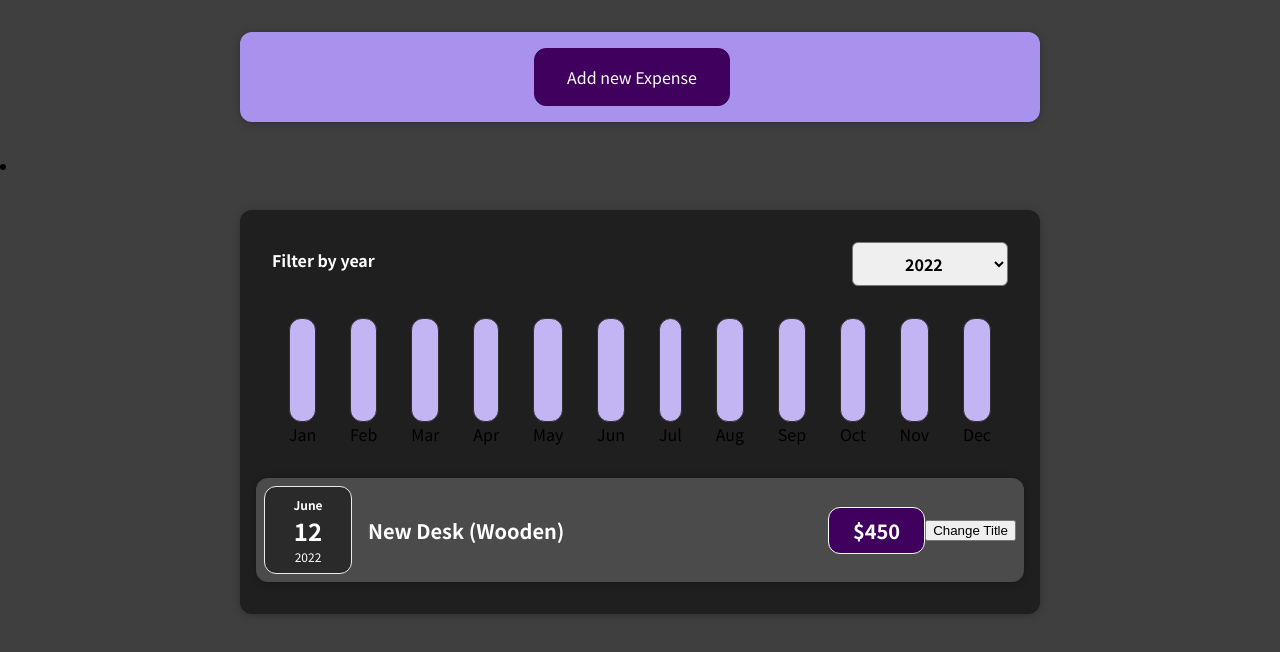
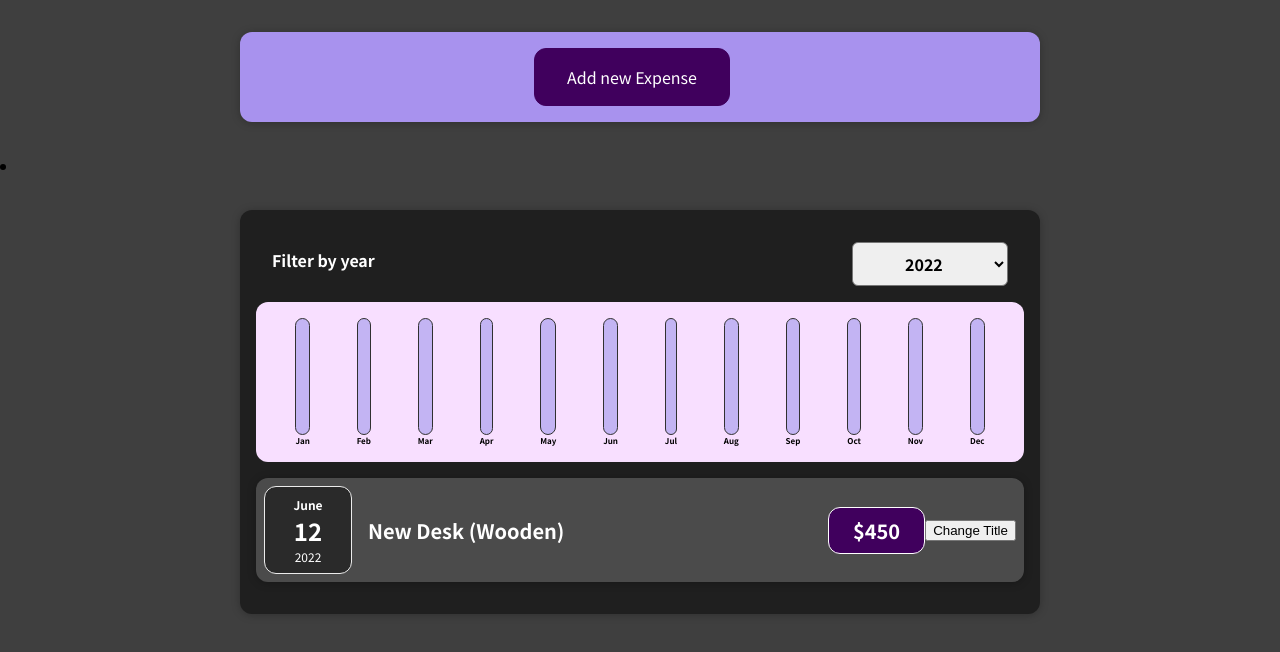
Before and after one commit to padepokanpenguin/react-introduction-academind-course, a React (Create React App) app: page / in a window 1280 px wide. Shown: the top 652 px of the page. Built offline with nearby package versions, Linux system fonts and the light colour scheme.

Commit message:
fixing bug

```diff
--- a/src/components/Chart/Chart.css
+++ b/src/components/Chart/Chart.css
@@ -1,7 +1,7 @@
 .chart {
   padding: 1rem;
   border-radius: 12px;
-  background-color: #f8dff;
+  background-color: #f8dfff;
   text-align: center;
   display: flex;
   justify-content: space-around;
--- a/src/components/Chart/ChartBar.css
+++ b/src/components/Chart/ChartBar.css
@@ -23,7 +23,7 @@
   transition: all .3s ease-out;
 }
 
-.chart-bar__lable {
+.chart-bar__label {
   font-weight: bold;
   font-size: .5rem;
   text-align: center;
--- a/src/components/NewExpense/ExpenseForm.js
+++ b/src/components/NewExpense/ExpenseForm.js
@@ -35,7 +35,7 @@ const ExpenseForm = (props) =>  {
 
     const expenseData = {
       title: enteredTitle,
-      amount: enteredAmount,
+      amount: +enteredAmount,
       date: new Date(enteredDate)
     }
     props.onSaveExpenseData(expenseData);
```
Also changed, not shown: 1 other file (tests, documents, lock files or other folders).
